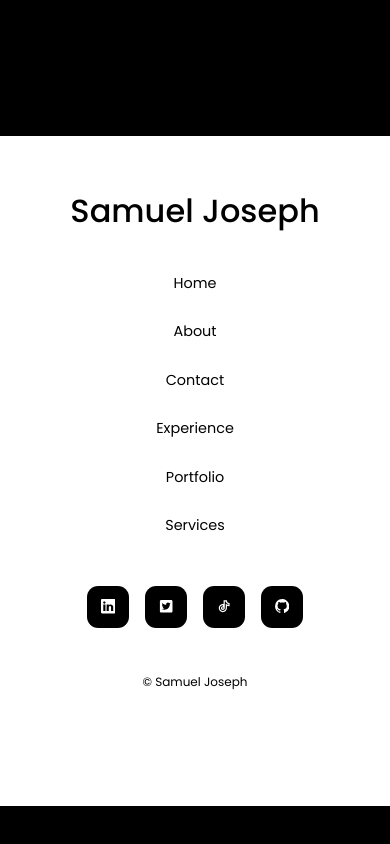
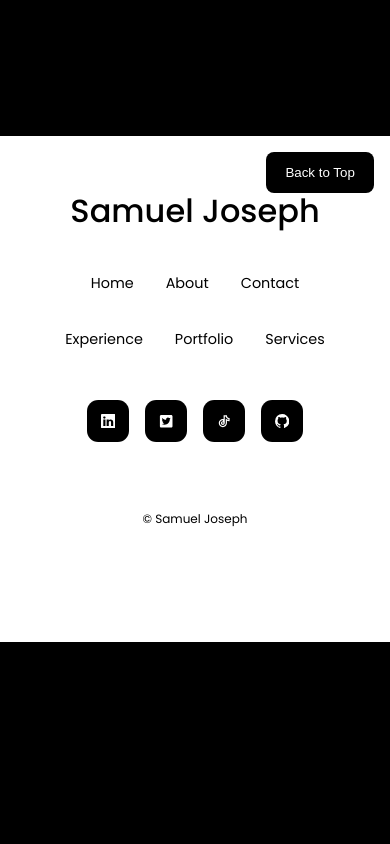
Before and after one commit to samstickkz/my_portfolio, a React (Create React App) app: page / in a window 390 px wide. Shown: the part 9172-10016 px from the top of the page. Before the commit the page ends 9978 px from the top, so only its background shows below. Built offline with nearby package versions, Linux system fonts and the light colour scheme; no server answers.

Commit message:
top bottom

```diff
--- a/src/components/footer/footer.css
+++ b/src/components/footer/footer.css
@@ -1,26 +1,25 @@
-footer{
+/* footer.css */
+footer {
   background: var(--color-white);
   padding: 3rem;
-
   text-align: center;
   font-size: 0.9rem;
   margin-top: 7rem;
-
+  position: relative; /* Added position relative */
 }
 
-footer a{
+footer a {
   color: var(--color-bg);
-
 }
 
-
-.footer_logo{
+.footer_logo {
   font-size: 2rem;
   font-weight: 500;
   margin-bottom: 2rem;
   display: inline-block;
 }
-.permalinks{
+
+.permalinks {
   display: flex;
   flex-wrap: wrap;
   justify-content: center;
@@ -28,14 +27,14 @@ footer a{
   margin: 0 auto 3rem;
 }
 
-.footer_socials{
+.footer_socials {
   display: flex;
   justify-content: center;
   gap: 1rem;
   margin-bottom: 4rem;
 }
 
-.footer_socials a{
+.footer_socials a {
   background: var(--color-bg);
   color: var(--color-white);
   padding: 0.8rem;
@@ -44,32 +43,29 @@ footer a{
   border: 1px solid transparent;
 }
 
-.footer_socials a:hover{
+.footer_socials a:hover {
   background: transparent;
   border-color: var(--color-bg);
   color: var(--color-bg);
 }
 
-.copyright{
+.copyright {
   margin-bottom: 4rem;
   color: var(--color-bg);
-
 }
 
-
-@media screen and (max-width: 1024px) {
-
-
+.back-to-top-btn {
+  position: absolute;
+  top: 1rem;
+  right: 1rem;
+  background-color: var(--color-bg);
+  color: var(--color-white);
+  padding: 0.8rem 1.2rem;
+  border: none;
+  border-radius: 0.5rem;
+  cursor: pointer;
 }
 
-  @media screen and (max-width: 600px) {
-
-    .permalinks{
-        flex-direction: column;
-        gap: 1.5rem;
-
+.back-to-top-btn:hover {
+  background-color: var(--color-bg-light);
 }
-    .footer_socials{
-        margin-bottom: 2.6rem;
-    }
-  }
--- a/src/components/footer/footer.jsx
+++ b/src/components/footer/footer.jsx
@@ -4,8 +4,18 @@ import { BsLinkedin } from "react-icons/bs";
 import { FaTwitterSquare } from "react-icons/fa";
 import { RiTiktokLine } from "react-icons/ri";
 import { VscGithubInverted } from "react-icons/vsc";
-const footer = () => {
+
+const Footer = () => {
+  // Function to handle scroll to top
+  const scrollToTop = () => {
+    window.scrollTo({
+      top: 0,
+      behavior: "smooth",
+    });
+  };
+
   return (
+    <section id="footer">
       <footer>
         <a href="#" className="footer_logo">
           Samuel Joseph
@@ -63,11 +73,16 @@ const footer = () => {
           </a>
         </div>
 
+        <button className="back-to-top-btn" onClick={scrollToTop}>
+          Back to Top
+        </button>
+
         <div className="copyright">
           <small>&copy; Samuel Joseph</small>
         </div>
       </footer>
+    </section>
   );
 };
 
-export default footer;
+export default Footer;
--- a/src/components/header/header.jsx
+++ b/src/components/header/header.jsx
@@ -11,7 +11,9 @@ const header = () => {
         <h5>Hello , I am</h5>
 
         <h1>Samuel Joseph</h1>
-        <h5 className="text-light">A Marketer, UI/UX Designer, Mobile and Web Developer</h5>
+        <h5 className="text-light">
+          A Marketer, UI/UX Designer, Mobile and Web Developer
+        </h5>
 
         <CTA />
         <Socials />
@@ -19,12 +21,11 @@ const header = () => {
           <img src={Me} alt="" />
         </div>
 
-        <a href="#contact" className="scroll__down">
+        <a href="#footer" className="scroll__down">
           Scroll Down
         </a>
       </div>
     </header>
-
   );
 };
 
```
Lines whose indentation alone changed are shown as unchanged.
